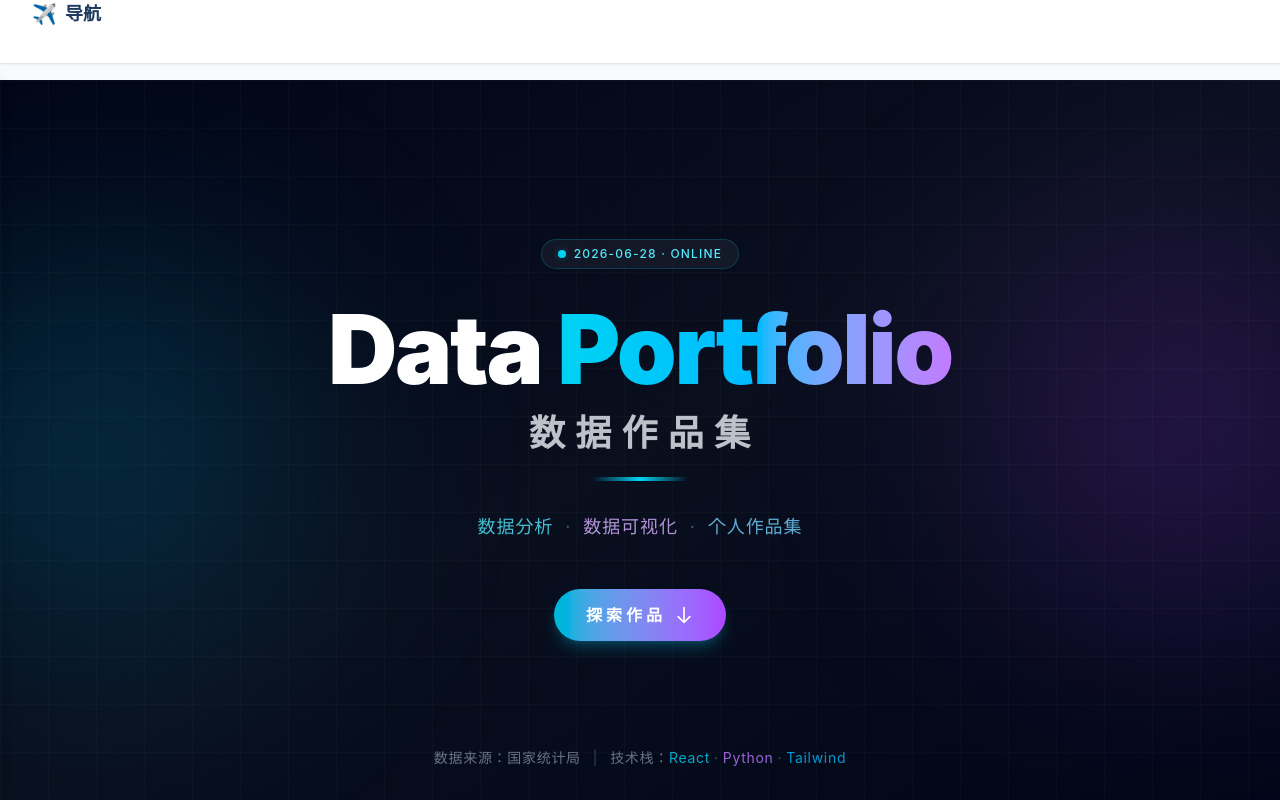
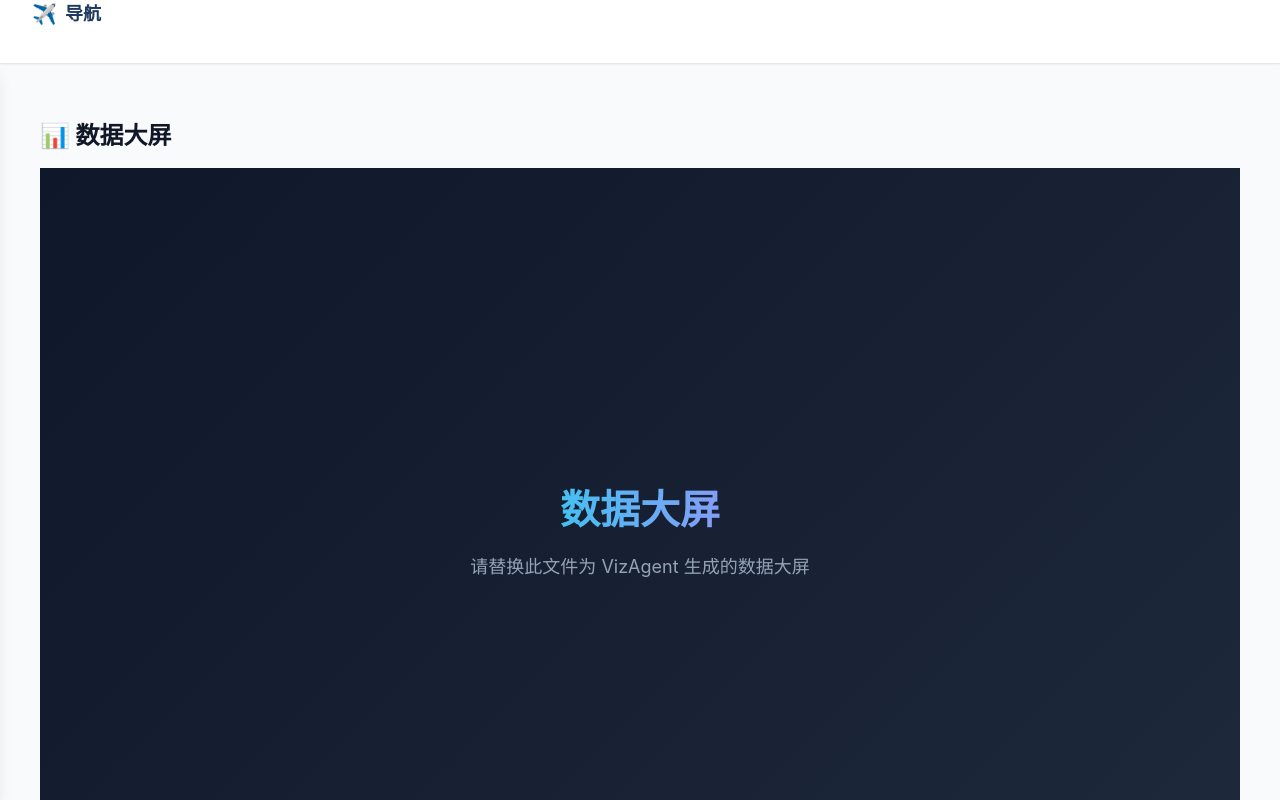
Before and after one commit to ke-jiayi/data-composition, a React (Vite) app: page /dashboard in a window 1280 px wide. Before the commit this address led to /. Shown: the top 800 px of the page. Built offline with nearby package versions, Linux system fonts and the light colour scheme.

Commit message:
Integrate VizAgent dashboard: add /dashboard route, DashboardPage, and homepage entry card

```diff
--- /dev/null
+++ b/public/dashboard.html
@@ -0,0 +1,43 @@
+<!doctype html>
+<html lang="zh-CN">
+  <head>
+    <meta charset="UTF-8" />
+    <meta name="viewport" content="width=device-width, initial-scale=1.0" />
+    <title>数据大屏</title>
+    <style>
+      * { margin: 0; padding: 0; box-sizing: border-box; }
+      html, body {
+        width: 100%;
+        min-height: 100vh;
+        background: linear-gradient(135deg, #0f172a 0%, #1e293b 100%);
+        color: #e2e8f0;
+        font-family: -apple-system, BlinkMacSystemFont, 'Segoe UI', 'PingFang SC', 'Microsoft YaHei', sans-serif;
+        display: flex;
+        align-items: center;
+        justify-content: center;
+      }
+      .container {
+        text-align: center;
+        padding: 2rem;
+      }
+      h1 {
+        font-size: 2.5rem;
+        margin-bottom: 1rem;
+        background: linear-gradient(90deg, #22d3ee, #a78bfa);
+        -webkit-background-clip: text;
+        background-clip: text;
+        -webkit-text-fill-color: transparent;
+      }
+      p {
+        font-size: 1.125rem;
+        color: #94a3b8;
+      }
+    </style>
+  </head>
+  <body>
+    <div class="container">
+      <h1>数据大屏</h1>
+      <p>请替换此文件为 VizAgent 生成的数据大屏</p>
+    </div>
+  </body>
+</html>
--- a/src/App.tsx
+++ b/src/App.tsx
@@ -1,5 +1,5 @@
 import { BrowserRouter as Router, Routes, Route, Navigate } from 'react-router-dom';
-import { HomePage, ProjectDetailPage, ProjectListPage, AboutPage } from './pages';
+import { HomePage, ProjectDetailPage, ProjectListPage, AboutPage, DashboardPage } from './pages';
 import PowerBIPage from './pages/PowerBIPage';
 import { ImportModal } from './components';
 import { useDB } from './hooks/useDB';
@@ -54,6 +54,8 @@ function AppContent() {
         <Route path="/about" element={<AboutPage />} />
         {/* Power BI 看板页面 */}
         <Route path="/powerbi" element={<PowerBIPage />} />
+        {/* 数据大屏页面 */}
+        <Route path="/dashboard" element={<DashboardPage />} />
         {/* 其他路由重定向到首页 */}
         <Route path="*" element={<Navigate to="/" replace />} />
       </Routes>
--- /dev/null
+++ b/src/pages/DashboardPage.tsx
@@ -0,0 +1,21 @@
+import { Layout } from '../components';
+
+export function DashboardPage() {
+  return (
+    <Layout>
+      <div className="flex flex-col">
+        {/* 页面标题 */}
+        <div className="mb-4">
+          <h1 className="text-2xl font-bold text-gray-900">📊 数据大屏</h1>
+        </div>
+
+        {/* 数据大屏 iframe */}
+        <iframe
+          src="/dashboard.html"
+          title="数据大屏"
+          style={{ width: '100%', height: 'calc(100vh - 80px)', border: 'none' }}
+        />
+      </div>
+    </Layout>
+  );
+}
--- a/src/pages/HomePage.tsx
+++ b/src/pages/HomePage.tsx
@@ -277,6 +277,40 @@ export function HomePage() {
             </div>
           )}
 
+          {/* 数据大屏入口卡片 */}
+          <Link
+            to="/dashboard"
+            className="group relative overflow-hidden bg-gradient-to-r from-slate-900 to-slate-800 rounded-xl p-6 mb-8 hover:shadow-2xl hover:shadow-cyan-500/20 hover:-translate-y-1 transition-all duration-300"
+          >
+            {/* 装饰光晕 */}
+            <div className="absolute -top-12 -right-12 w-48 h-48 bg-cyan-500/10 rounded-full blur-3xl pointer-events-none group-hover:bg-cyan-500/20 transition-colors" />
+            <div className="absolute -bottom-12 -left-12 w-48 h-48 bg-purple-500/10 rounded-full blur-3xl pointer-events-none group-hover:bg-purple-500/20 transition-colors" />
+            <div className="relative flex items-center justify-between">
+              <div className="flex items-center gap-4">
+                {/* 图标 */}
+                <div className="flex items-center justify-center w-14 h-14 rounded-xl bg-gradient-to-br from-cyan-500/20 to-purple-500/20 border border-cyan-400/20 text-3xl">
+                  📊
+                </div>
+                {/* 文案 */}
+                <div>
+                  <h3 className="text-xl font-bold bg-gradient-to-r from-cyan-300 to-purple-300 bg-clip-text text-transparent">
+                    数据大屏
+                  </h3>
+                  <p className="text-sm text-gray-400 mt-0.5">VizAgent 生成的交互式可视化大屏</p>
+                </div>
+              </div>
+              {/* 右侧箭头 */}
+              <svg
+                className="w-6 h-6 text-cyan-400 transition-transform duration-300 group-hover:translate-x-1"
+                fill="none"
+                stroke="currentColor"
+                viewBox="0 0 24 24"
+              >
+                <path strokeLinecap="round" strokeLinejoin="round" strokeWidth={2} d="M17 8l4 4m0 0l-4 4m4-4H3" />
+              </svg>
+            </div>
+          </Link>
+
           {/* 统计卡片 */}
           <div className="grid grid-cols-1 md:grid-cols-3 gap-6 mb-8">
             <div className="relative overflow-hidden bg-white rounded-xl shadow-sm border border-gray-200 p-5">
--- a/src/pages/index.ts
+++ b/src/pages/index.ts
@@ -3,3 +3,4 @@ export { ProjectDetailPage } from './ProjectDetailPage';
 export { ProjectListPage } from './ProjectListPage';
 export { AboutPage } from './AboutPage';
 export { default as PowerBIPage } from './PowerBIPage';
+export { DashboardPage } from './DashboardPage';
```
Also changed, not shown: .trae/specs/integrate-dashboard/checklist.md (added), .trae/specs/integrate-dashboard/spec.md (added), .trae/specs/integrate-dashboard/tasks.md (added).
